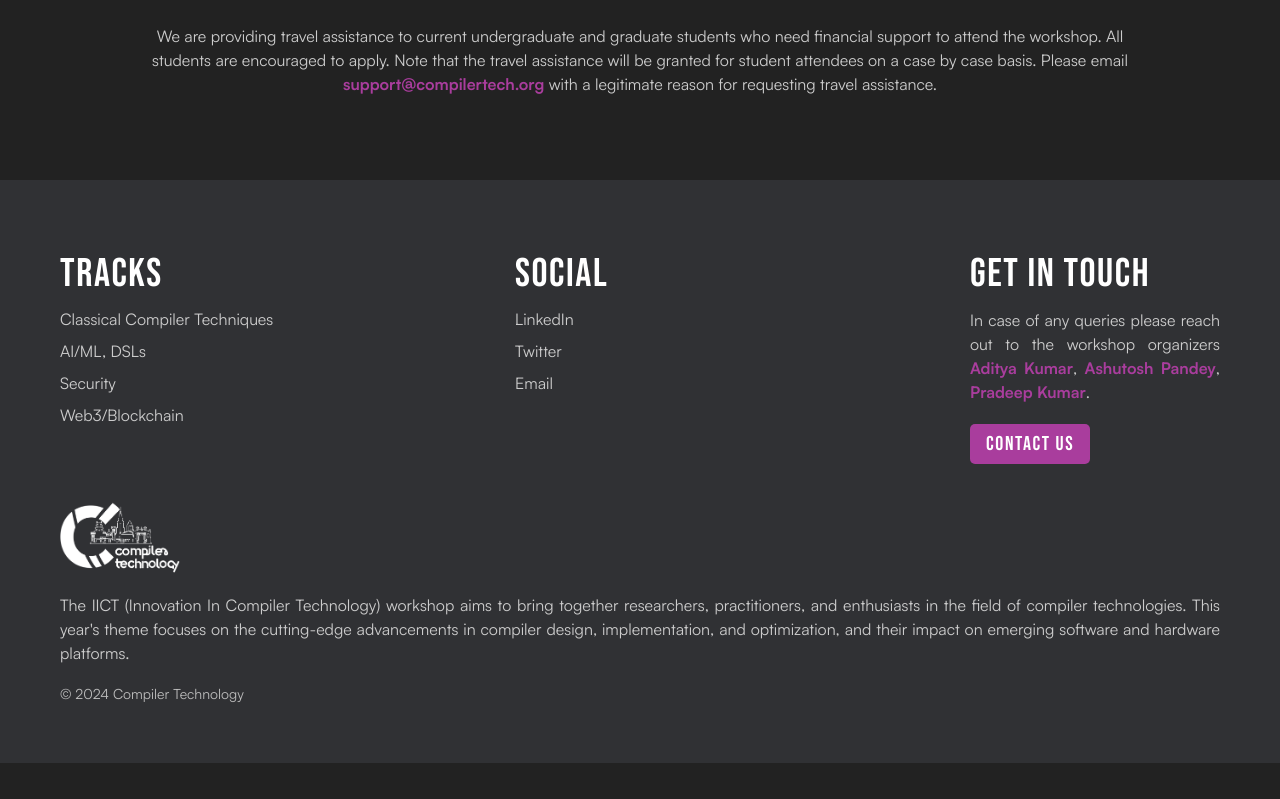
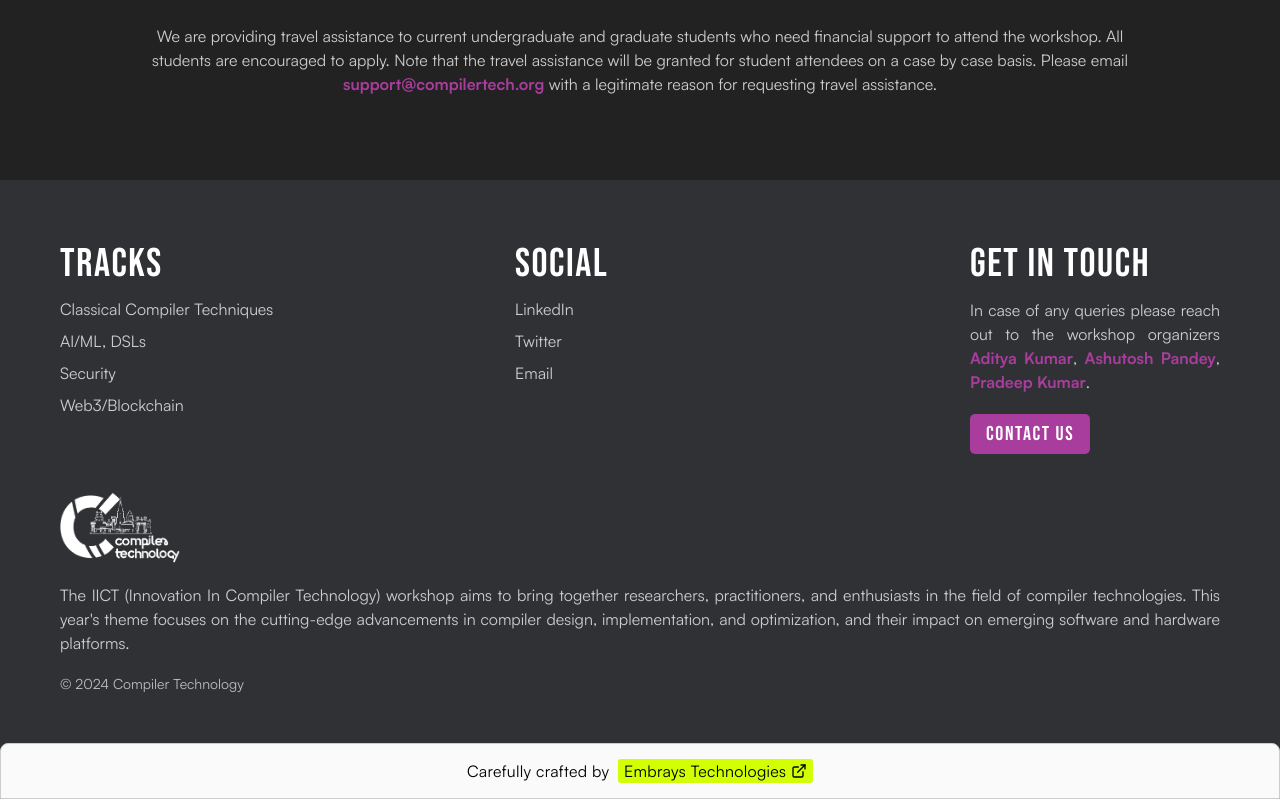
Before and after one commit to compilertech/compilertech-fe, a React (Vite) app: page / in a window 1280 px wide. Shown: the part 4687-5486 px from the top of the page. Before the commit the page ends 5450 px from the top, so only its background shows below. Built offline with nearby package versions, Linux system fonts and the light colour scheme.

Commit message:
Added credit line in navbar in mobile view and footer in all views

```diff
--- a/src/components/Footer.tsx
+++ b/src/components/Footer.tsx
@@ -8,6 +8,7 @@ import {
 } from "../styles/GlobalStyle";
 import { Button } from "./shared/Button";
 import Modal from "./shared/Modal";
+import CraftedBy from "./shared/CraftedBy";
 
 const tracks = [
   {
@@ -114,6 +115,7 @@ const Footer: React.FC = () => {
           </Section>
         </Links>
       </FooterContainer>
+      <CraftedBy />
     </Container>
   );
 };
@@ -124,11 +126,9 @@ const Container = styled.div`
   color: white;
   width: 100%;
   display: flex;
+  flex-direction: column;
   align-items: center;
   justify-content: center;
-  @media (max-width: ${MOBILE_BREAKPOINT}) {
-    padding: 2rem;
-  }
 `;
 
 const FooterContainer = styled.footer`
@@ -137,6 +137,7 @@ const FooterContainer = styled.footer`
   justify-content: flex-start;
   align-items: flex-start;
   gap: 10px;
+  padding: 28px;
   .footer-logo {
     width: 120px;
     margin-top: 20px;
@@ -146,7 +147,7 @@ const FooterContainer = styled.footer`
     }
   }
   @media (min-width: ${MOBILE_BREAKPOINT}) {
-    padding: 60px 60px;
+    padding: 50px 60px;
     gap: 60px;
     h3 {
       margin: 0;
@@ -154,7 +155,7 @@ const FooterContainer = styled.footer`
   }
   @media (min-width: ${TABLET_BREAKPOINT}) {
     flex-direction: row;
-    padding: 60px 100px;
+    padding: 60px 60px 45px 60px;
     gap: 120px;
     h3 {
       margin: 0;
@@ -162,7 +163,7 @@ const FooterContainer = styled.footer`
   }
   @media (min-width: ${WIDESCREEN_BREAKPOINT}) {
     padding: 3.75rem 0;
-    max-width: 1080px;
+    max-width: 1340px;
   }
 `;
 
--- a/src/components/Header.tsx
+++ b/src/components/Header.tsx
@@ -8,6 +8,7 @@ import {
   TABLET_BREAKPOINT,
   WIDESCREEN_BREAKPOINT,
 } from "../styles/GlobalStyle";
+import CraftedBy from "./shared/CraftedBy";
 
 type Props = {
   onClick: () => void;
@@ -92,6 +93,7 @@ const Header: React.FC<Props> = (props: Props) => {
               </StyledButton>
             </div>
           </Links>
+          {isOpen && <CraftedBy />}
         </NavLinks>
         <Action isOpen={isOpen}>
           <StyledButton onClick={handleCallForProposalClick}>
@@ -201,6 +203,8 @@ const NavLinks = styled.nav<{ isOpen: boolean }>`
   @media (max-width: ${MOBILE_BREAKPOINT}) {
     width: 100%;
     position: fixed;
+    height: 100%;
+    overflow: hidden;
     top: 0;
     left: 0;
     right: 0;
--- a/src/components/Hero.tsx
+++ b/src/components/Hero.tsx
@@ -199,8 +199,8 @@ const CarouselOverlay = styled.div`
     width: 100% !important;
     justify-content: end;
     top: unset;
-    bottom: -25px;
-    gap: 100px;
+    bottom: -16px;
+    gap: 72px;
     padding-left: 20px;
     padding-right: 20px;
     .hero-text-img {
--- /dev/null
+++ b/src/components/shared/CraftedBy.tsx
@@ -0,0 +1,66 @@
+import { styled } from "styled-components";
+import {
+  MOBILE_BREAKPOINT,
+  SMALL_MOBILE_BREAKPOINT,
+} from "../../styles/GlobalStyle";
+import { FiExternalLink } from "react-icons/fi";
+
+export default function CraftedBy() {
+  return (
+    <CreditSection>
+      <CreditLine>
+        Carefully crafted by{" "}
+        <CreditLineHighlight
+          href="https://embraystechnologies.com?ref=compilertechnology"
+          target="_blank"
+        >
+          Embrays Technologies <FiExternalLink />
+        </CreditLineHighlight>
+      </CreditLine>
+    </CreditSection>
+  );
+}
+
+const CreditSection = styled.div`
+  font-family: "Satoshi", sans-serif;
+  display: flex;
+  justify-content: center;
+  align-items: center;
+  background-color: #fafafa;
+  width: 100%;
+  padding: 16px 0;
+  border: 0.5px solid #ccc;
+  border-top-right-radius: 8px;
+  border-top-left-radius: 8px;
+  @media (max-width: ${SMALL_MOBILE_BREAKPOINT}) {
+    padding-bottom: 20px;
+  }
+`;
+
+const CreditLine = styled.p`
+  color: #000;
+  font-size: 16px !important;
+  letter-spacing: 0.3px;
+  text-wrap: wrap;
+
+  @media (max-width: ${MOBILE_BREAKPOINT}) {
+    padding-left: 60px;
+    padding-right: 60px;
+    text-align: center;
+    line-height: 28px;
+  }
+`;
+
+const CreditLineHighlight = styled.a`
+  text-wrap: nowrap;
+  font-size: 16px !important;
+  color: black !important;
+  margin-left: 4px;
+  text-decoration: none;
+  background: #d2ff03;
+  padding: 2px 6px;
+  border-radius: 3px;
+  svg {
+    margin-bottom: -2px;
+  }
+`;
--- a/src/styles/GlobalStyle.ts
+++ b/src/styles/GlobalStyle.ts
@@ -3,6 +3,7 @@ import { createGlobalStyle } from "styled-components";
 export const TABLET_BREAKPOINT = "1340px";
 export const WIDESCREEN_BREAKPOINT = "1920px";
 export const MOBILE_BREAKPOINT = "786px";
+export const SMALL_MOBILE_BREAKPOINT = "480px";
 
 export const GlobalStyle = createGlobalStyle`
   body {
```
